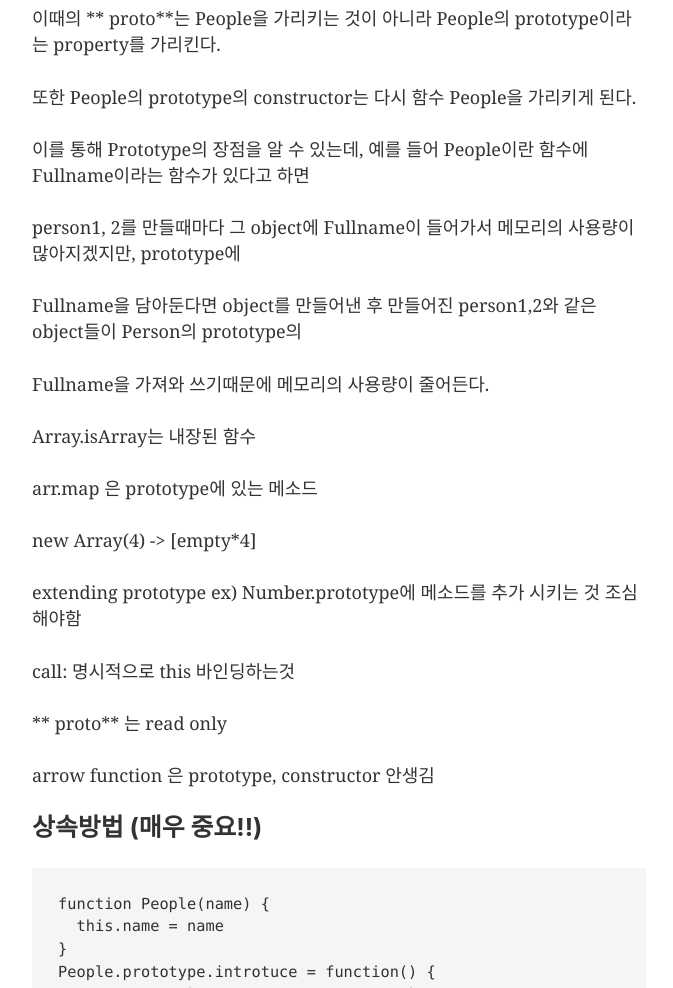
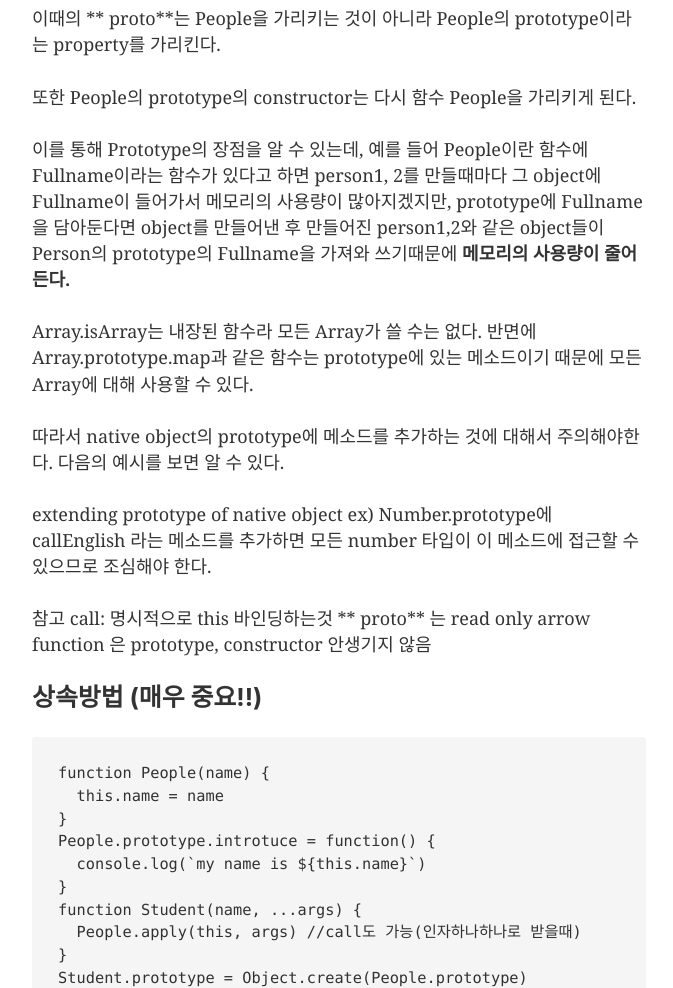
Before and after one commit to rjwu95/gatsby-starter-blog, a Gatsby site: page /classAndPrototype in a window 1280 px wide. Shown: the part 460-1448 px from the top of the page, without its empty margins (301-974 px from the left). Built offline with nearby package versions, Linux system fonts and the light colour scheme; Gatsby itself is replaced by a stand-in of ours; some packages are replaced by stand-ins of ours; code samples lack their colours.

Commit message:
Modify classAndPrototype
 - Modify line
 - Refine content

```diff
--- a/src/pages/classAndPrototype.md
+++ b/src/pages/classAndPrototype.md
@@ -13,27 +13,19 @@ date: "2019-01-03"
 
 또한 People의 prototype의 constructor는 다시 함수 People을 가리키게 된다.
 
-이를 통해 Prototype의 장점을 알 수 있는데, 예를 들어 People이란 함수에 Fullname이라는 함수가 있다고 하면
+이를 통해 Prototype의 장점을 알 수 있는데, 예를 들어 People이란 함수에 Fullname이라는 함수가 있다고 하면 person1, 2를 만들때마다 그 object에 Fullname이 들어가서 메모리의 사용량이 많아지겠지만, prototype에 Fullname을 담아둔다면 object를 만들어낸 후 만들어진 person1,2와 같은 object들이 Person의 prototype의 Fullname을 가져와 쓰기때문에 **메모리의 사용량이 줄어든다.**
 
-person1, 2를 만들때마다 그 object에 Fullname이 들어가서 메모리의 사용량이 많아지겠지만, prototype에
+Array.isArray는 내장된 함수라 모든 Array가 쓸 수는 없다.
+반면에 Array.prototype.map과 같은 함수는 prototype에 있는 메소드이기 때문에 모든 Array에 대해 사용할 수 있다.
 
-Fullname을 담아둔다면 object를 만들어낸 후 만들어진 person1,2와 같은 object들이 Person의 prototype의
+따라서 native object의 prototype에 메소드를 추가하는 것에 대해서 주의해야한다. 다음의 예시를 보면 알 수 있다.
 
-Fullname을 가져와 쓰기때문에 메모리의 사용량이 줄어든다.
+extending prototype of native object ex) Number.prototype에 callEnglish 라는 메소드를 추가하면 모든 number 타입이 이 메소드에 접근할 수 있으므로 조심해야 한다.
 
-Array.isArray는 내장된 함수
-
-arr.map 은 prototype에 있는 메소드
-
-new Array(4) -> [empty*4]
-
-extending prototype ex) Number.prototype에 메소드를 추가 시키는 것 조심해야함
-
+참고
 call: 명시적으로 this 바인딩하는것
-
 ** proto** 는 read only
-
-arrow function 은 prototype, constructor 안생김
+arrow function 은 prototype, constructor 안생기지 않음
 
 ### 상속방법 (매우 중요!!)
 
```
